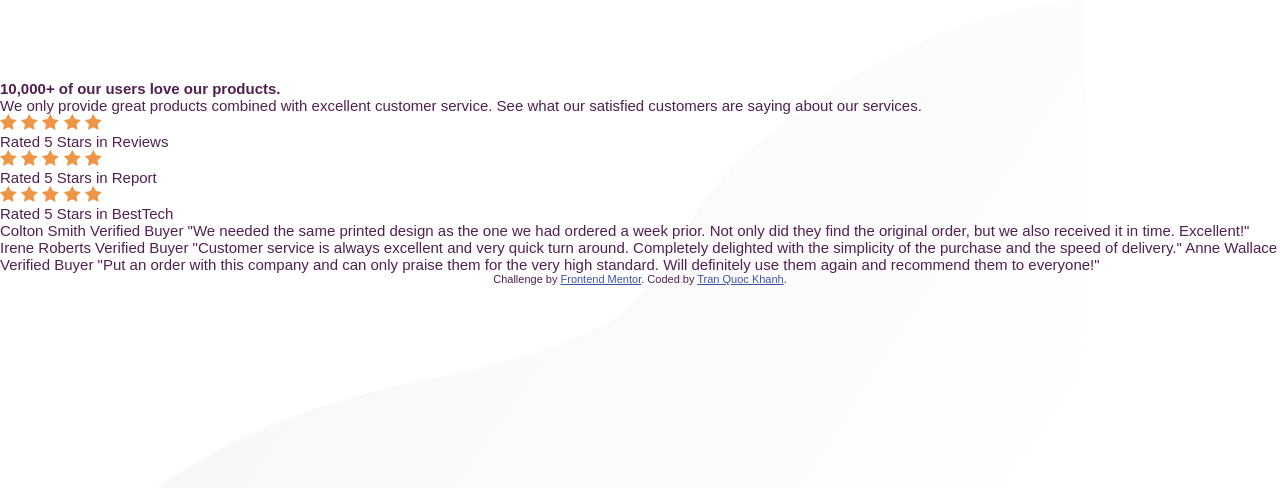
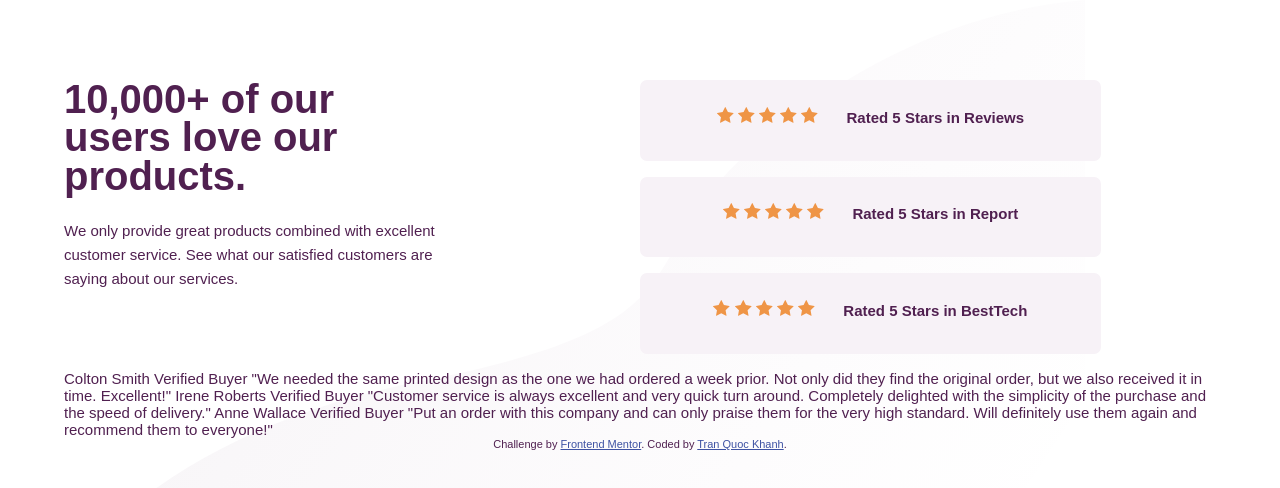
Before and after one commit to Khanh-Dev/noname, a plain HTML site: page index.html in a window 1280 px wide. Drawn offline with Linux system fonts and the light colour scheme.

Commit message:
add something second

```diff
--- a/index.html
+++ b/index.html
@@ -50,7 +50,7 @@
             <p>Rated 5 Stars in Reviews</p>
 
           </div>
-          <div class="rating_Report">
+          <div class="rating_report">
             <img src="./images/icon-star.svg">
             <img src="./images/icon-star.svg">
             <img src="./images/icon-star.svg">
@@ -98,7 +98,7 @@
       Challenge by
       <a href="https://www.frontendmentor.io?ref=challenge" target="_blank"
         >Frontend Mentor</a
-      >. Coded by <a href="#">Tran Quoc Khanh</a>.
+      >. Coded by <a href="https://www.facebook.com/profile.php?id=100022740612749">Tran Quoc Khanh</a>.
     </div>
   </body>
 </html>
--- a/style.css
+++ b/style.css
@@ -16,3 +16,80 @@ body {
     background-repeat: no-repeat;
     margin-top: 5rem;
 }
+
+.container {
+    width: 90%;
+    margin: 0 auto;
+}
+
+.wrapper, .feedback {
+    display: flex;
+    justify-content: space-between;
+}
+
+.intro strong {
+    font-size: 2.5rem;
+    line-height: 2.4rem;
+}
+
+.intro {
+    text-align: left;
+    width: 33%;
+}
+
+.intro p {
+    margin-top: 1.5rem;
+}
+
+strong {
+    font-weight: bold;
+}
+
+p {
+    line-height: 1.5rem;
+    display: block;
+    margin-block-start: 1em;
+    margin-block-end: 1em;
+    margin-inline-start: 0px;
+    margin-inline-end: 0px;
+}
+
+.rating {
+    display: flex;
+    flex-direction: column;
+    width: 50%;
+}
+
+.rating_reviews, .rating_report, .rating_besttech {
+    width: 80%;
+}
+
+.rating image {
+    margin-right: 0.3rem;
+}
+
+@media screen {
+    .rating div {
+        text-align: left;
+        padding: 0.8rem 1.5rem;
+    }
+}
+
+.rating div {
+    text-align: center;
+    margin-bottom: 1rem;
+    background-color: hsl(300, 24%, 96%);
+    border-radius: 7px;
+    padding: 1rem 0;
+
+}
+
+.rating p {
+    font-weight: bold;
+    margin-top: 0.6rem;
+}
+
+.rating_reviews p, .rating_report p, .rating_besttech p {
+    display: inline-block;
+    margin-left: 1.5rem;
+}
```
